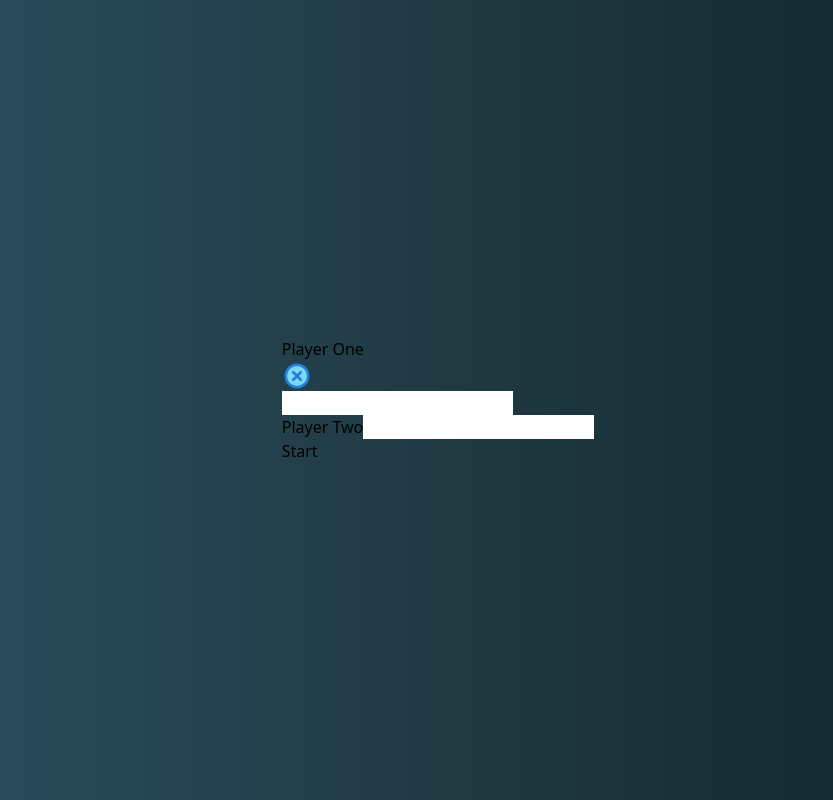
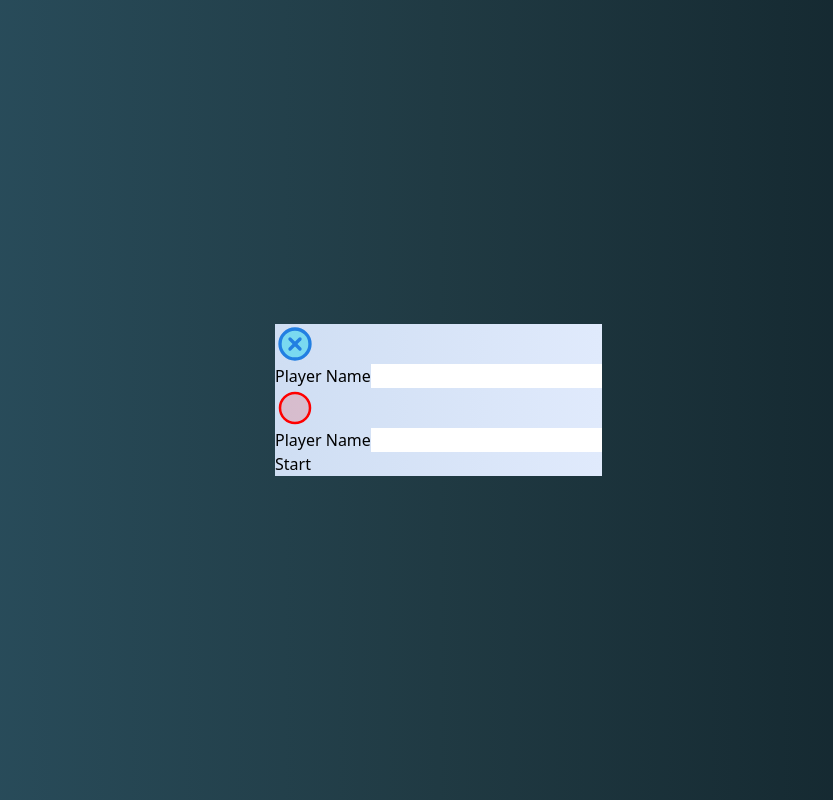
Before and after one commit to camiloCanclini/TicTacToe, a React (Vite) app: page / in a window 1280 px wide. Shown: the whole page, without its empty margins (202-1035 px from the left). Built offline with nearby package versions, Linux system fonts and the light colour scheme.

Commit message:
Styling Players Form

```diff
--- a/src/App.jsx
+++ b/src/App.jsx
@@ -1,17 +1,23 @@
-import { useState } from 'react'
+import { useState } from "react";
 
-import './App.css'
-import Board from './assets/components/board.jsx'
-import PopUp from './assets/components/popup.jsx'
+import "./App.css";
+import Board from "./assets/components/board.jsx";
+import PopUp from "./assets/components/popup.jsx";
 
 function App() {
-
-  const [popUpState, setPopUpState] = useState(true)
+  const [popUpState, setPopUpState] = useState(true);
   return (
     <>
-      {popUpState ? <PopUp setPopUpState={setPopUpState}></PopUp>  : <Board></Board>}
+      {popUpState ? (
+        <PopUp setPopUpState={setPopUpState}></PopUp>
+      ) : (
+        <>
+          <Board></Board>
+          <div></div>
+        </>
+      )}
     </>
-  )
+  );
 }
 
-export default App
+export default App;
--- a/src/assets/components/board.css
+++ b/src/assets/components/board.css
@@ -0,0 +1,36 @@
+.board{
+    animation: bounceIn .7s forwards;
+}
+@keyframes bounceIn {
+    0%, 20%, 40%, 60%, 80%, 100% {
+    -webkit-transition-timing-function: cubic-bezier(0.215, 0.610, 0.355, 1.000);
+    transition-timing-function: cubic-bezier(0.215, 0.610, 0.355, 1.000);
+    }
+    0% {
+    opacity: 0;
+    -webkit-transform: scale3d(.3, .3, .3);
+    transform: scale3d(.3, .3, .3);
+    }
+    20% {
+    -webkit-transform: scale3d(1.1, 1.1, 1.1);
+    transform: scale3d(1.1, 1.1, 1.1);
+    }
+    40% {
+    -webkit-transform: scale3d(.9, .9, .9);
+    transform: scale3d(.9, .9, .9);
+    }
+    60% {
+    opacity: 1;
+    -webkit-transform: scale3d(1.03, 1.03, 1.03);
+    transform: scale3d(1.03, 1.03, 1.03);
+    }
+    80% {
+    -webkit-transform: scale3d(.97, .97, .97);
+    transform: scale3d(.97, .97, .97);
+    }
+    100% {
+    opacity: 1;
+    -webkit-transform: scale3d(1, 1, 1);
+    transform: scale3d(1, 1, 1);
+    }
+}
--- a/src/assets/components/board.jsx
+++ b/src/assets/components/board.jsx
@@ -26,8 +26,8 @@ export default function Board() {
     setSquares(nextSquares); // Function of useState Hook
   }
   return (
-    <div className="grid grid-rows-3 justify-stretch align-center h-1/2 w-full p-4 md:w-3/5 gap-2 rounded-lg ">
-      <div className="columns-3 gap-2 w-full">
+    <div className="board grid grid-rows-3 justify-stretch align-center h-1/2 max-w-sm w-full p-4 sm:w-3/5 gap-2 rounded-lg ">
+      <div className="columns-3 gap-2">
         <Square state={squares[0]} onClickFunction={() => handleClick(0)} />
         <Square state={squares[1]} onClickFunction={() => handleClick(1)} />
         <Square state={squares[2]} onClickFunction={() => handleClick(2)} />
--- a/src/assets/components/popup.css
+++ b/src/assets/components/popup.css
@@ -0,0 +1,47 @@
+@import url('https://fonts.googleapis.com/css2?family=Asap:ital,wght@1,600&display=swap');
+.popup{
+    background: #E0EAFC;  /* fallback for old browsers */
+    background: -webkit-linear-gradient(to right, #CFDEF3, #E0EAFC);  /* Chrome 10-25, Safari 5.1-6 */
+    background: linear-gradient(to right, #CFDEF3, #E0EAFC); /* W3C, IE 10+/ Edge, Firefox 16+, Chrome 26+, Opera 12+, Safari 7+ */
+    animation: bounceIn 1s ease-in both;
+}
+@keyframes bounceIn {
+    0%, 20%, 40%, 60%, 80%, 100% {
+    -webkit-transition-timing-function: cubic-bezier(0.215, 0.610, 0.355, 1.000);
+    transition-timing-function: cubic-bezier(0.215, 0.610, 0.355, 1.000);
+    }
+    0% {
+    opacity: 0;
+    -webkit-transform: scale3d(.3, .3, .3);
+    transform: scale3d(.3, .3, .3);
+    }
+    20% {
+    -webkit-transform: scale3d(1.1, 1.1, 1.1);
+    transform: scale3d(1.1, 1.1, 1.1);
+    }
+    40% {
+    -webkit-transform: scale3d(.9, .9, .9);
+    transform: scale3d(.9, .9, .9);
+    }
+    60% {
+    opacity: 1;
+    -webkit-transform: scale3d(1.03, 1.03, 1.03);
+    transform: scale3d(1.03, 1.03, 1.03);
+    }
+    80% {
+    -webkit-transform: scale3d(.97, .97, .97);
+    transform: scale3d(.97, .97, .97);
+    }
+    100% {
+    opacity: 1;
+    -webkit-transform: scale3d(1, 1, 1);
+    transform: scale3d(1, 1, 1);
+    }
+}
+input{
+    font-family: 'Asap', sans-serif;
+}
+input:focus{
+    outline: none;
+    scale: 1.02;
+}
--- a/src/assets/components/popup.jsx
+++ b/src/assets/components/popup.jsx
@@ -1,4 +1,5 @@
 import React, { useState } from "react";
+import './popup.css'
 
 export default function PopUp({setPopUpState}) {
 
@@ -8,18 +9,23 @@ export default function PopUp({setPopUpState}) {
   };
 
   return (
-    <div className="absolute w-2/3 h-2/3">
-      <form onSubmit={handleSubmit}>
-        <div>
-          <label htmlFor="">Player One</label>
-          <img src="src/assets/forms/cross.svg" alt="" width={30} height={30} />
-          <input type="text" />
+    <div className="popup absolute w-2/5 h-2/5 rounded-lg shadow-lg">
+      <form onSubmit={handleSubmit} className="flex flex-col justify-center w-full h-full">
+        <div className="flex p-4">
+          <img src="src/assets/forms/cross.svg" alt="" width={40} height={40} className="m-2"/>
+          <div className="flex-grow">
+            <label htmlFor="playerOne">Player Name</label>
+            <input type="text" id="playerOne" className="bg-blue-400 p-1 px-4 w-full rounded-xl"/>
+          </div>
         </div>
-        <div>
-          <label htmlFor="">Player Two</label>
-          <input type="text" />
+        <div className="flex p-4">
+          <img src="src/assets/forms/circle.svg" alt="" width={40} height={40} className="m-2"/>
+          <div className="flex-grow">
+            <label htmlFor="playerTwo">Player Name</label>
+            <input type="text" id="playerTwo" className="bg-red-400 p-1 px-4 w-full rounded-xl"/>
+          </div>
         </div>
-        <input type="submit" value="Start" />
+        <input type="submit" value="Start" className="cursor-pointer p-2 bg-yellow-500 rounded-full w-28 shadow-inner shadow-amber-300 mx-auto"/>
       </form>
     </div>
   );
--- a/src/assets/components/square.css
+++ b/src/assets/components/square.css
@@ -3,14 +3,18 @@
 @tailwind utilities;
 
 .square{
+    max-width: 120px;
+    max-height: 120px;
     cursor: pointer;
     transition: all .2s ease-in-out;
 }
-.square img{
+.square:has(img){
+    cursor: auto;
     animation-name: bounceIn;
     animation-duration: 1s;
     animation-fill-mode: both;
 }
+
 @keyframes bounceIn {
     0%, 20%, 40%, 60%, 80%, 100% {
     -webkit-transition-timing-function: cubic-bezier(0.215, 0.610, 0.355, 1.000);
```
Also changed, not shown: 1 other file (tests, documents, lock files or other folders).
